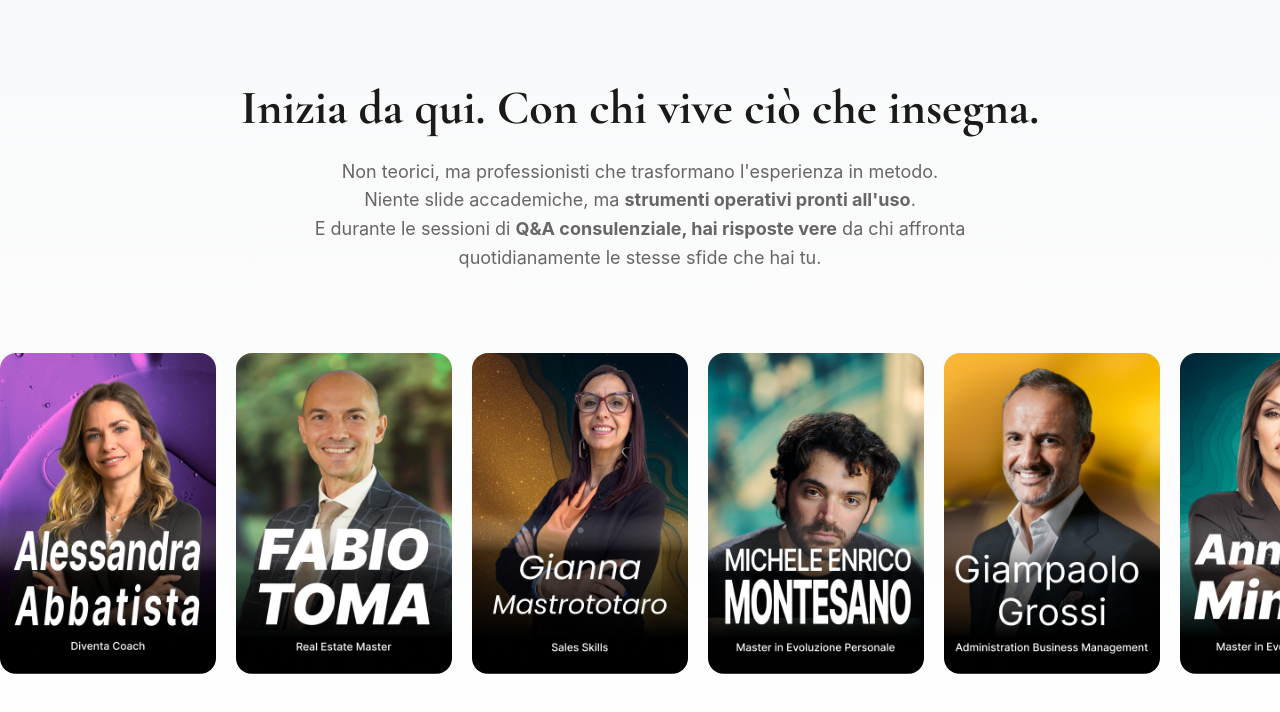
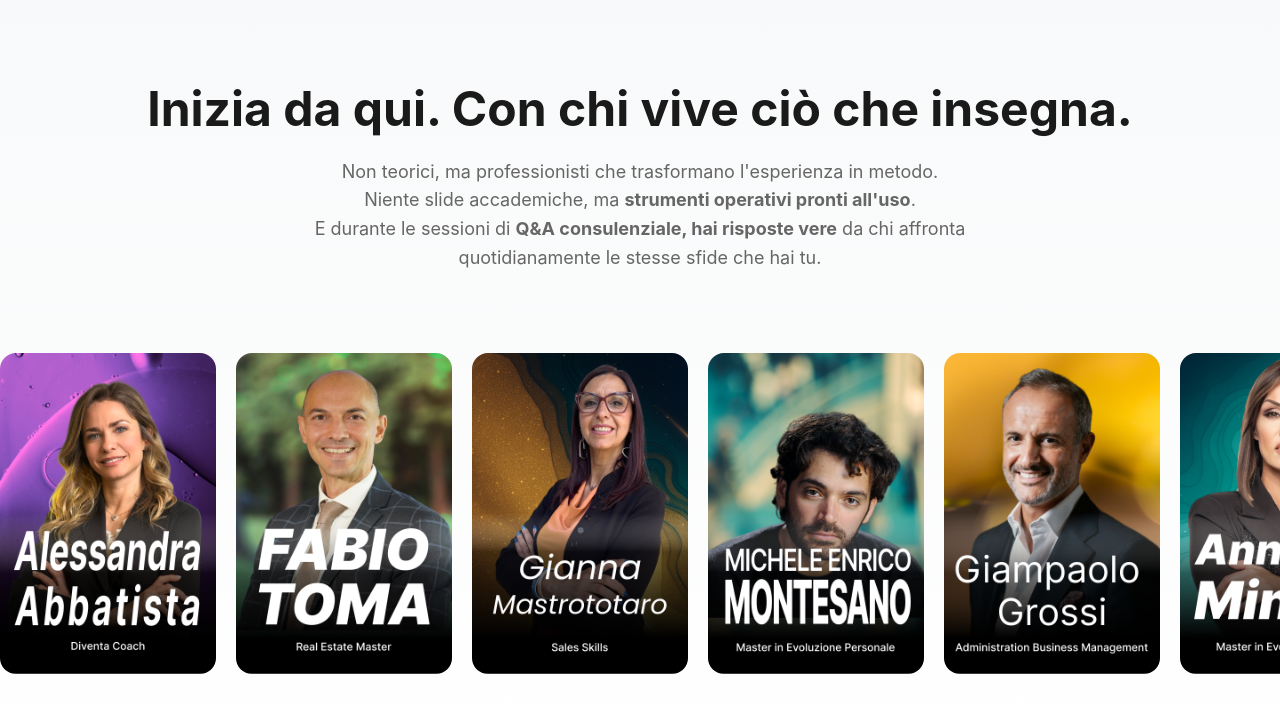
Before and after one commit to brukandy/mindvalley-trainers-slider, a plain HTML site: page index.html in a window 1280 px wide. Drawn offline with nearby package versions, Linux system fonts and the light colour scheme.

Commit message:
Revert to original system font
- Removed Cormorant Garamond font
- Back to system font (San Francisco/Segoe UI)
- Removed Google Fonts imports
- Kept updated copy text

```diff
--- a/index.html
+++ b/index.html
@@ -4,9 +4,6 @@
     <meta charset="UTF-8">
     <meta name="viewport" content="width=device-width, initial-scale=1.0">
     <title>World Class Trainers - Mindvalley Style</title>
-    <link rel="preconnect" href="https://fonts.googleapis.com">
-    <link rel="preconnect" href="https://fonts.gstatic.com" crossorigin>
-    <link href="https://fonts.googleapis.com/css2?family=Cormorant+Garamond:wght@700&display=swap" rel="stylesheet">
     <link rel="stylesheet" href="styles.css">
 </head>
 <body>
--- a/styles.css
+++ b/styles.css
@@ -43,7 +43,6 @@ body {
 }
 
 .section-title {
-    font-family: 'Cormorant Garamond', serif;
     font-size: 48px;
     font-weight: 700;
     color: #1a1a1a;
```
